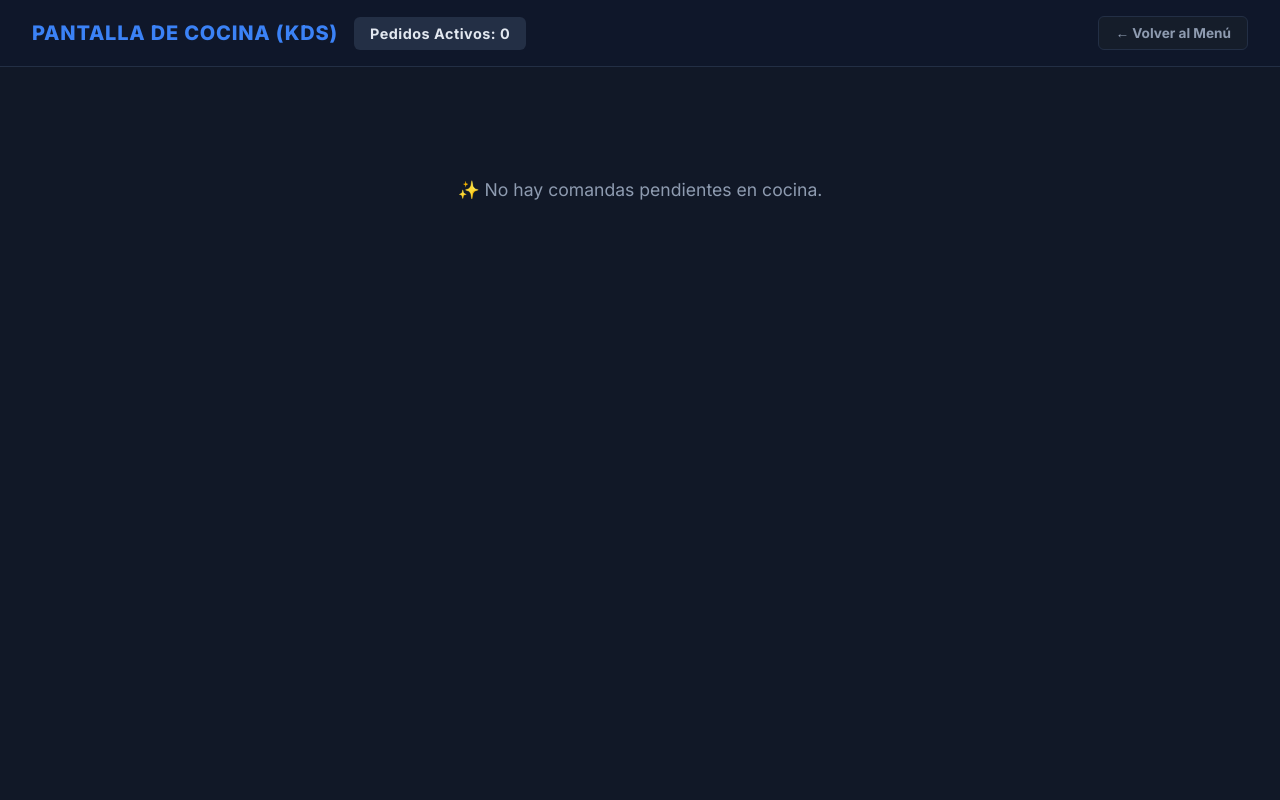
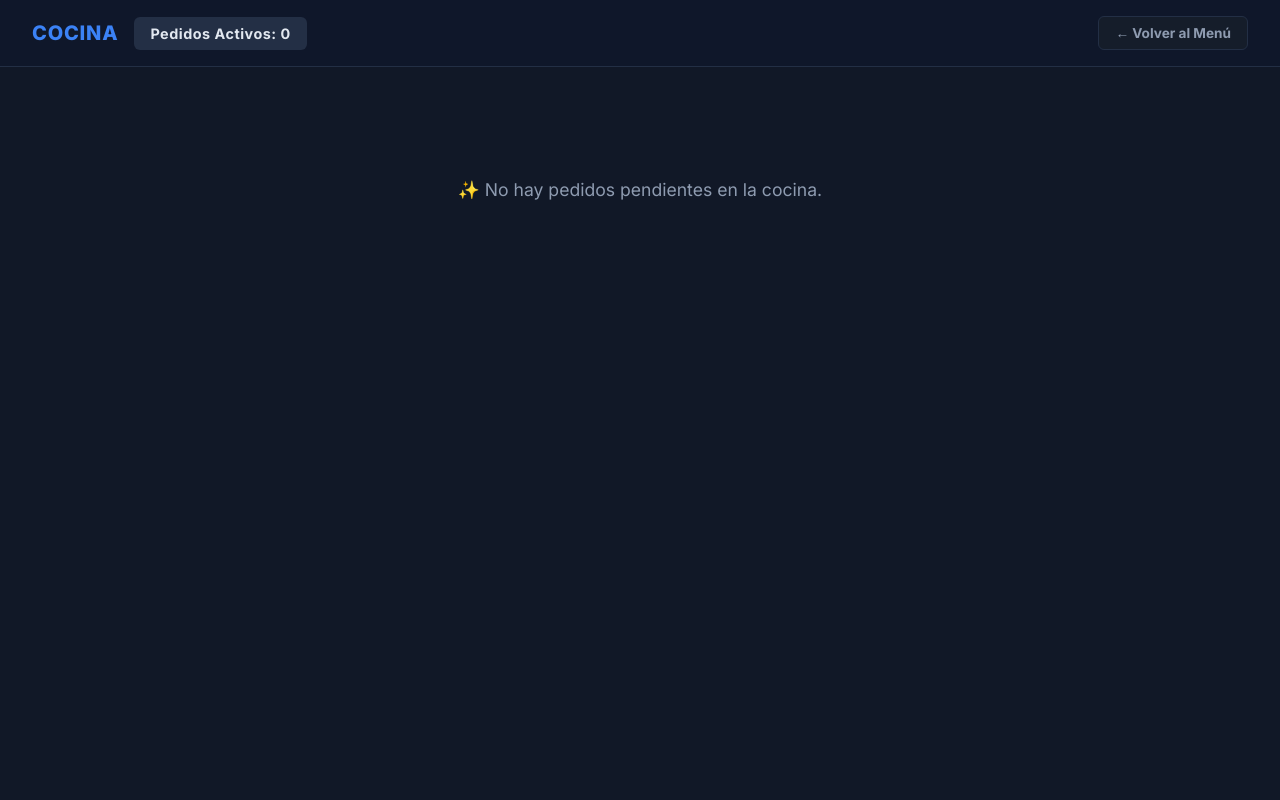
Before and after one commit to djvictorcabrera-tech/proyecto-final, a PHP site: page /menu_cocina.php in a window 1280 px wide. Run offline with PHP 8.4, Linux system fonts and the light colour scheme.

Commit message:
Add files via upload

```diff
--- a/menu.php
+++ b/menu.php
@@ -49,7 +49,7 @@ if ($_SERVER['REQUEST_METHOD'] === 'POST') {
 <head>
     <meta charset="UTF-8">
     <meta name="viewport" content="width=device-width, initial-scale=1.0">
-    <title>Gestor de Pedidos y Menú Digital Interactivo</title>
+    <title>Gestor de Pedidos</title>
 
     <!-- Carga de fuentes externas desde Google Fonts -->
     <link rel="preconnect" href="https://fonts.googleapis.com">
@@ -521,7 +521,7 @@ if ($_SERVER['REQUEST_METHOD'] === 'POST') {
 <!-- 4. ESTRUCTURA DE LA INTERFAZ HTML -->
 <div class="app-container">
     <header class="app-header">
-        <h1 class="app-title">Menú Digital</h1>
+        <h1 class="app-title">Menu</h1>
 
         <!-- Muestra dinámica del usuario sanitizada previamente con htmlspecialchars en PHP -->
         <div class="user-center-display">
--- a/menu_cocina.php
+++ b/menu_cocina.php
@@ -31,7 +31,7 @@ $comandas = $_SESSION['comandas_cocina'];
 <head>
     <meta charset="UTF-8">
     <meta name="viewport" content="width=device-width, initial-scale=1.0">
-    <title>Control KDS de Cocina (Comandas Activas)</title>
+    <title>Cocina</title>
     <link rel="preconnect" href="https://fonts.googleapis.com">
     <link rel="preconnect" href="https://fonts.gstatic.com" crossorigin>
     <link href="https://fonts.googleapis.com/css2?family=Inter:wght@400;500;600;700;800&display=swap" rel="stylesheet">
@@ -193,7 +193,7 @@ $comandas = $_SESSION['comandas_cocina'];
     <!-- Header Bar -->
     <header class="app-header">
         <div class="header-title-container">
-            <h1 class="app-title">PANTALLA DE COCINA (KDS)</h1>
+            <h1 class="app-title">Cocina</h1>
             <div class="header-stats">Pedidos Activos: <span id="active-count"><?php echo count($comandas); ?></span></div>
         </div>
         <a href="menu.php" class="btn-back">← Volver al Menú</a>
@@ -204,7 +204,7 @@ $comandas = $_SESSION['comandas_cocina'];
         <div class="kds-grid" id="kds-grid">
             <?php if (empty($comandas)): ?>
                 <div class="empty-kds">
-                    ✨ No hay comandas pendientes en cocina.
+                    ✨ No hay pedidos pendientes en la cocina.
                 </div>
             <?php else: ?>
                 <?php foreach ($comandas as $c):
```
